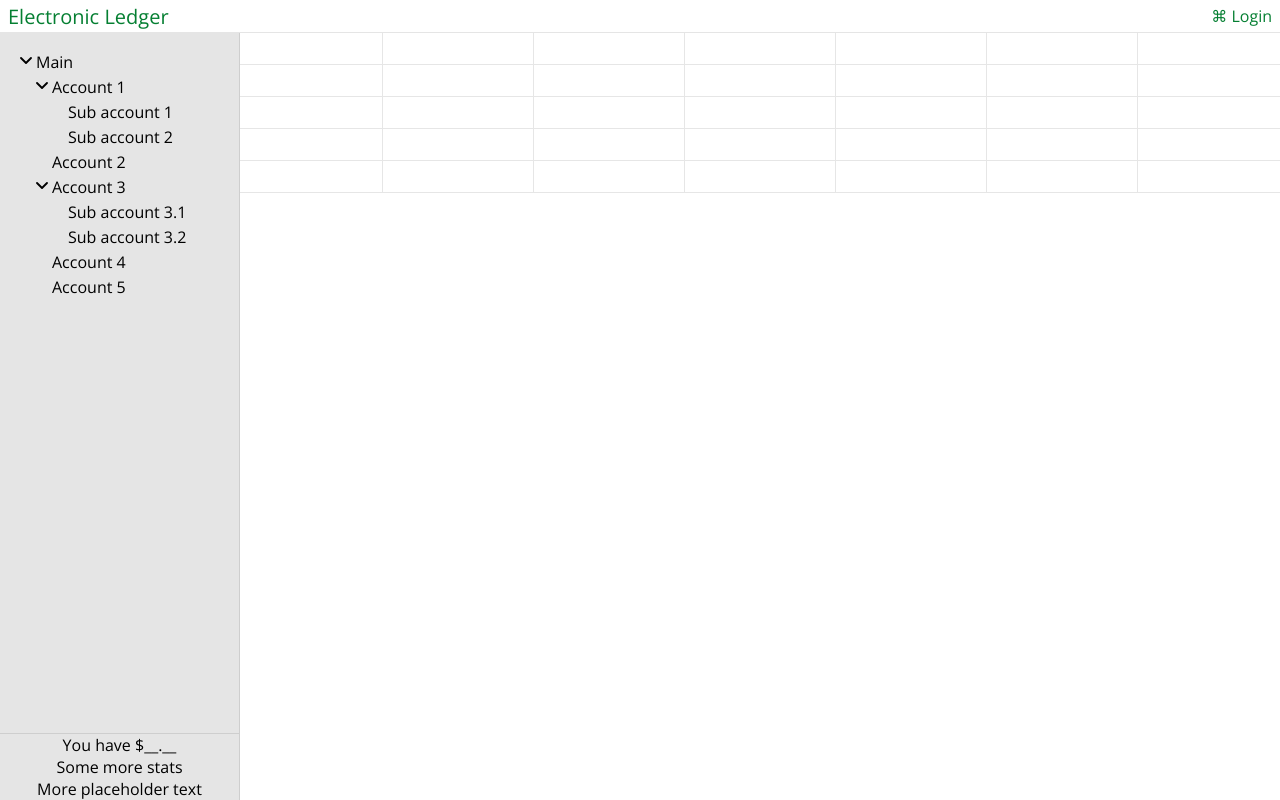
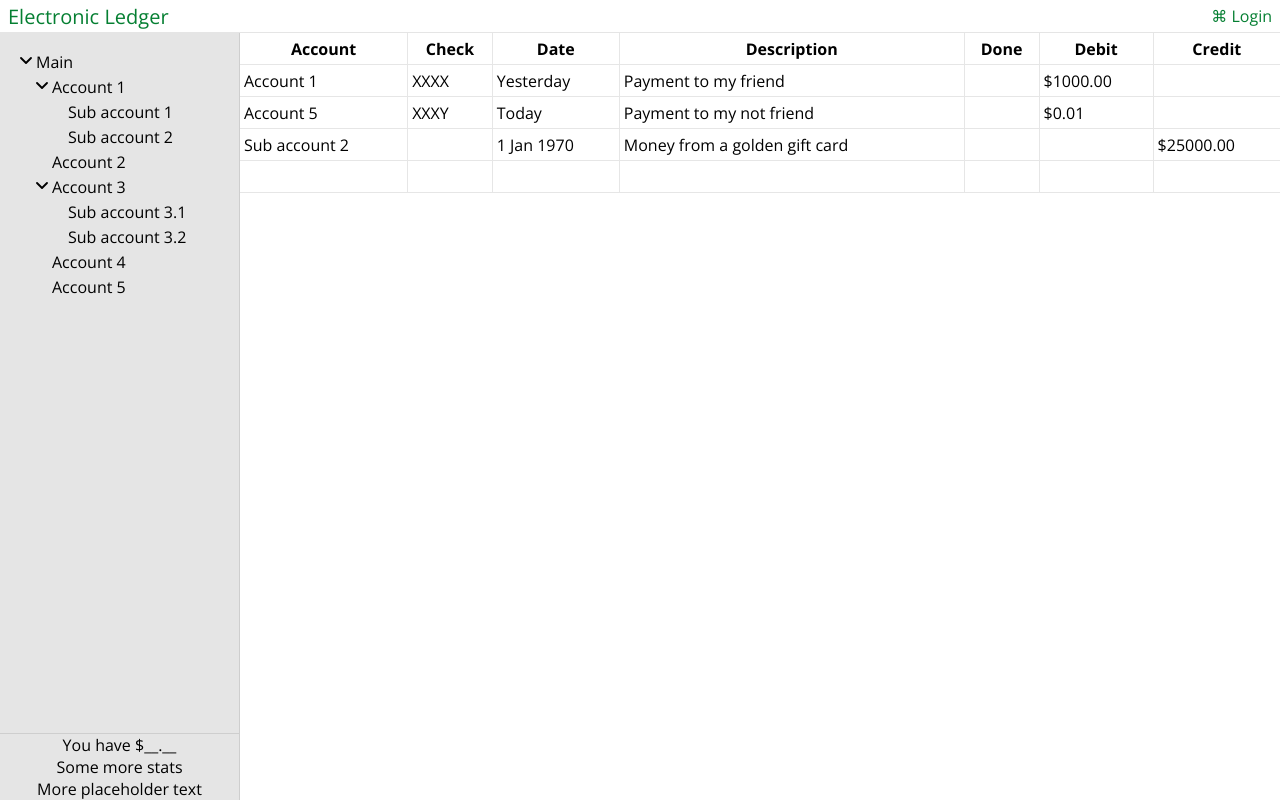
Before and after one commit to BDMorrell/e-ledger, a Next.js app: page /checkbook in a window 1280 px wide. Built offline with nearby package versions, Linux system fonts and the light colour scheme.

Commit message:
Finish reimplementing the main table
Now I'm using the react-table library, and I hope that's going to help
me keep track of the states as this app gets developed.

```diff
--- a/components/EditableTable.js
+++ b/components/EditableTable.js
@@ -4,35 +4,72 @@ import { EditableTableFormat } from "./BasicTable";
 import CheckbookTableColumns from "./objects/CheckbookTableColumns";
 import setFailure from "./objects/setFailure";
 
-function generateHeader(columnDefinition) {
-  return (<tr key={"header"}>
-    {columnDefinition.map(c => <th key={c.key}>{c.displayName}</th>)}
-  </tr>);
-}
+// function generateHeader(columnDefinition) {
+//   return (<tr key={"header"}>
+//     {columnDefinition.map(c => <th key={c.key}>{c.displayName}</th>)}
+//   </tr>);
+// }
 
-function generateRow(columnDefinition, row) {
-  return columnDefinition.map(column => (
-    <td key={column.key}>
-      {setFailure(column.formatter), "ERROR", row[column.key]}
-    </td>
-  ));
-}
+// function generateRow(columnDefinition, row) {
+//   return columnDefinition.map(column => (
+//     <td key={column.key}>
+//       {setFailure(column.formatter), "ERROR", row[column.key]}
+//     </td>
+//   ));
+// }
 
-function generateTableBody(tableContents, columnDefinition) {
-  return tableContents.map((row, i) => (<tr key={i}>{generateRow(columnDefinition, row)}</tr>));
+// function generateTableBody(tableContents, columnDefinition) {
+//   return tableContents.map((row, i) => (<tr key={i}>{generateRow(columnDefinition, row)}</tr>));
+// }
+
+function renderCellContents({cell})
+{
+  try {
+    return cell.column.formatter(cell.value);
+  } catch(e) {
+    console.info(e); // info so it can be filtered out, because the table has a lot of cells
+    return <span style={{ color: "red" }}>E.{e.name}</span>
+  }
 }
 
 export default function EditableTable({ contents, ...props }) {
   const columns = React.useMemo(() => CheckbookTableColumns, []);
-  const data = contents;
+  const data = React.useMemo(() => contents, []);
+  const {
+    getTableProps,
+    getTableBodyProps,
+    flatHeaders,
+    rows,
+    prepareRow,
+  } = useTable({
+    columns,
+    data,
+  })
   return (
-    <EditableTableFormat>
+    <EditableTableFormat {...getTableProps()}>
       <caption>Ledger Information Table</caption>
       <thead>
-        {generateHeader(columns)}
+        <tr>
+          {flatHeaders.map(thInfo => (<th {...thInfo.getHeaderProps()}>
+            {thInfo.render('Header')}
+          </th>))}
+        </tr>
       </thead>
-      <tbody>
-        {generateTableBody(contents, columns)}
+      <tbody {...getTableBodyProps()}>
+        {rows.map(trInfo => {
+          prepareRow(trInfo);
+          return (
+            <tr {...trInfo.getRowProps()}>
+              {
+                trInfo.cells.map(tdInfo => (
+                  <td {...tdInfo.getCellProps()}>
+                    {tdInfo.render(renderCellContents)}
+                  </td>
+                ))
+              }
+            </tr>
+          );
+        })}
       </tbody>
     </EditableTableFormat>
   );
```
Also changed, not shown: static/constants.js (+5 -1 lines).
